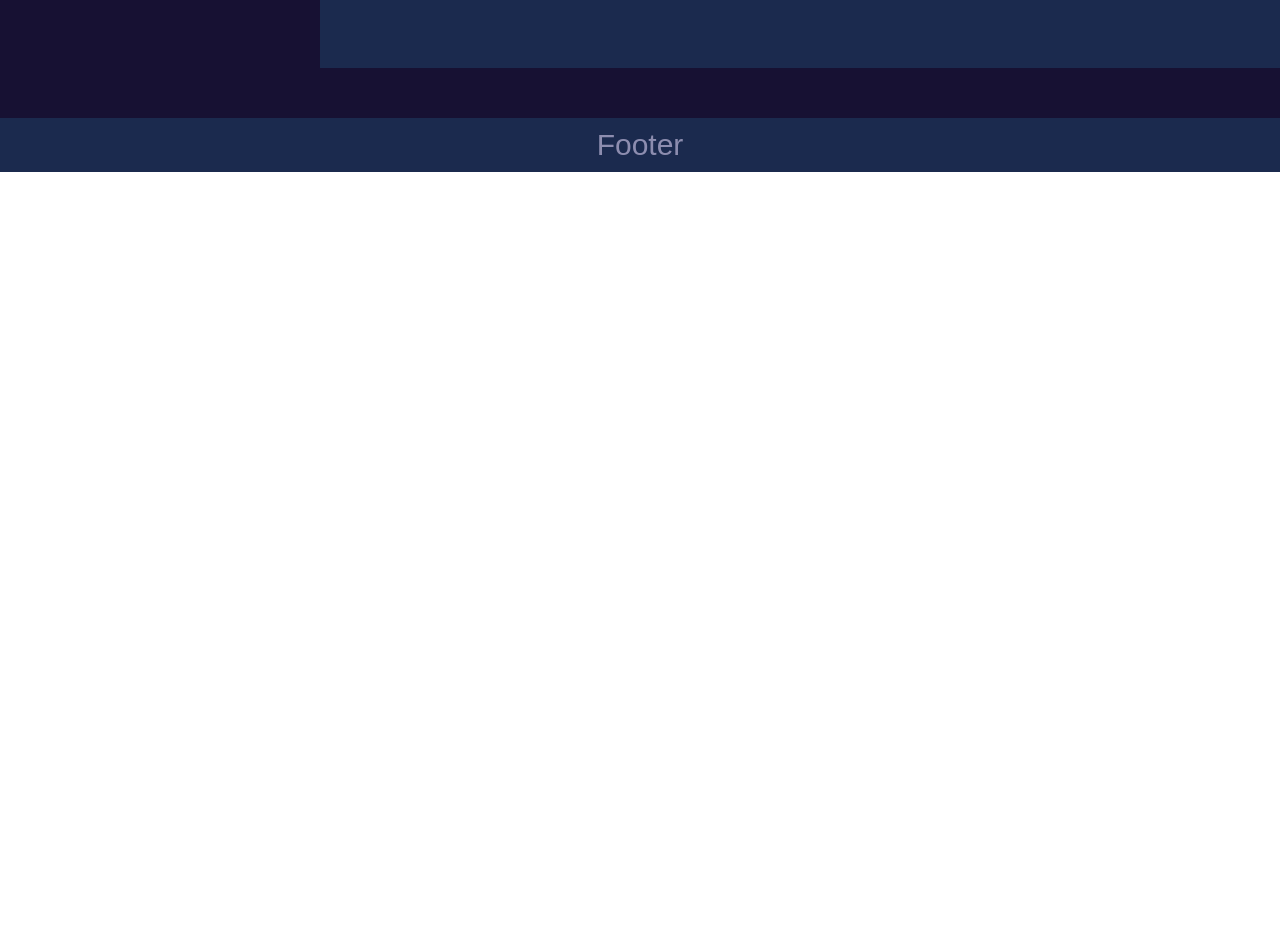
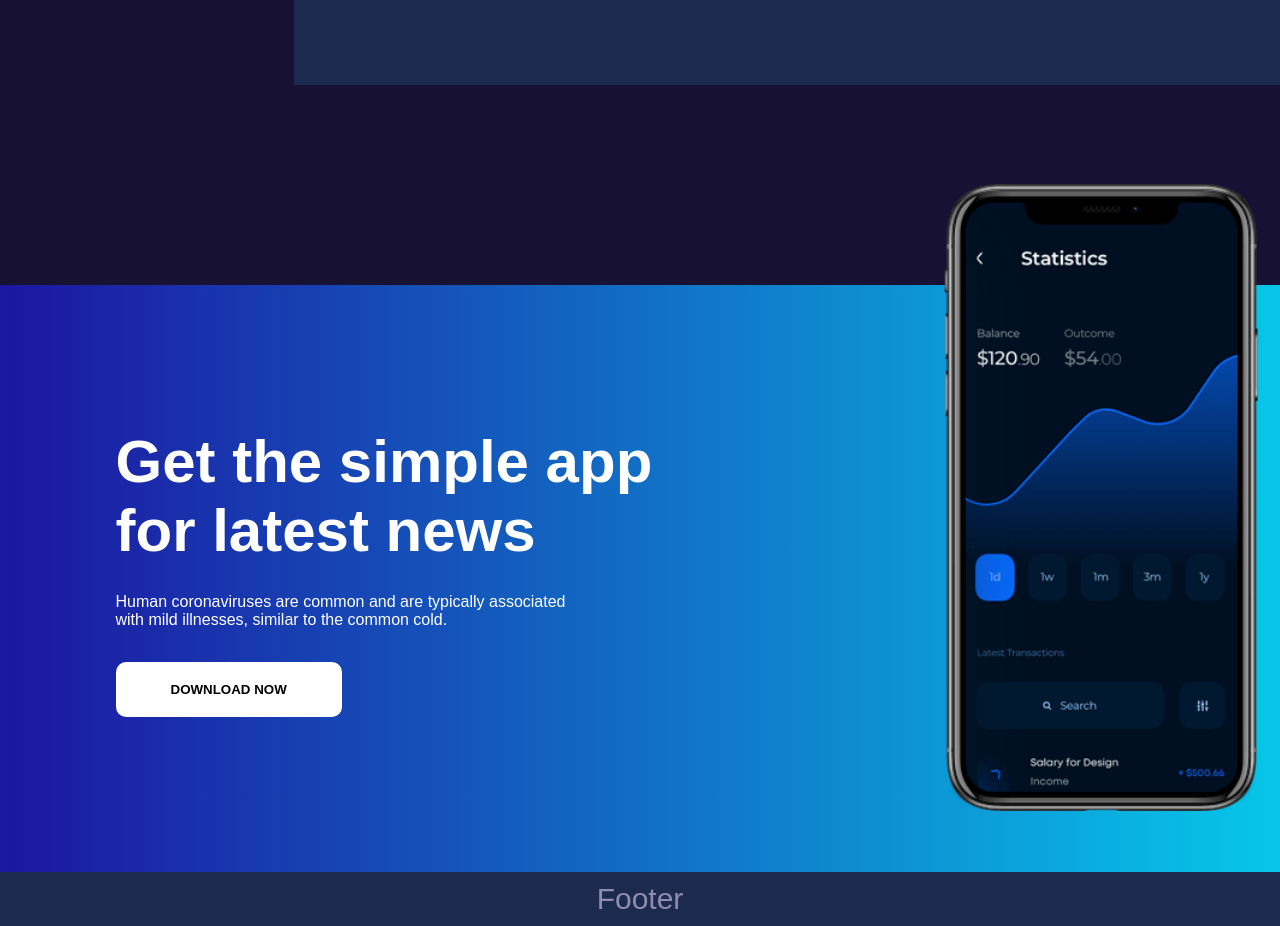
Before and after one commit to TatianaKedrova/amunt-p1-covid-tracker, a SvelteKit app: page / in a window 1280 px wide. Shown: the part 3520-4446 px from the top of the page. Before the commit the page ends 3692 px from the top, so only its background shows below. Built offline with nearby package versions, Linux system fonts and the light colour scheme; a web font is replaced by a local one.

Commit message:
Design page About

```diff
--- /dev/null
+++ b/src/lib/about.svelte
@@ -0,0 +1,72 @@
+<section class="container-page-about">
+	<div class="container-gradient">
+		<div class="text">
+			<h1>Get the simple app<br />for latest news</h1>
+			<p>
+				Human coronaviruses are common and are typically associated<br />
+				with mild illnesses, similar to the common cold.
+			</p>
+			<div class="btn-container">
+				<button class="btn">Download now</button>
+			</div>
+		</div>
+		<div class="container-img">
+			<img src="images/phone-1.png" alt="Phone Mockup" />
+		</div>
+	</div>
+</section>
+
+<style>
+	.container-page-about {
+		background-color: #171133;
+		display: flex;
+		justify-content: center;
+	}
+
+	.container-gradient {
+		background-image: linear-gradient(to right, #1d119f, #06cbeb);
+		width: 1400px;
+		border-radius: 10px;
+        padding: 57px;
+        margin-top: 150px;
+
+		display: grid;
+		grid-template-columns: repeat(2, 1fr);
+	}
+
+	.text {
+		padding-left: 93px;
+        padding-top: 35px;
+        color: white;
+	}
+
+	.text h1 {
+		font-size: 60px;
+        width: 643px;
+	}
+
+	.text p {
+		margin-top: -22px;
+	}
+
+	.container-img {
+		margin-top: -158px;
+		padding-left: 185px;
+	}
+
+    .container-img > img {
+        width: 314px;
+	}
+
+    .btn {
+		color: black;
+		background-color: #ffffff;
+		text-transform: uppercase;
+		font-weight: bold;
+		border-radius: 10px;
+		border-style: none;
+		padding: 20px 55px;
+		margin-top: 17px;
+		cursor: pointer;
+	}
+</style>
--- a/src/lib/homepage.svelte
+++ b/src/lib/homepage.svelte
@@ -82,6 +82,7 @@
 		border-radius: 30px;
 		border-style: solid;
 		padding: 20px 55px;
+		cursor: pointer;
 
 		position: absolute;
 	}
--- a/src/lib/pages.svelte
+++ b/src/lib/pages.svelte
@@ -46,14 +46,21 @@
 		color: white;
 		background-color: #1b2a4e;
 		width: 1000px;
-		height: 500px;
-		margin-left: 25%;
+
+		margin-left: 23%;
 		margin-top: 50px;
 		margin-bottom: 50px;
 		padding: 25px 65px;
+
 	}
 
 	.container-text p {
 		color: #8d8999;
 	}
+
+	.container-text h2 {
+		cursor: pointer;;
+	}
+
+
 </style>
--- a/src/lib/quarantine.svelte
+++ b/src/lib/quarantine.svelte
@@ -66,9 +66,12 @@
 		border-style: none;
 		padding: 20px 55px;
 		margin-top: 17px;
+		cursor: pointer;
 	}
 
 	.container-img {
 		padding-left: 377px;
 	}
+
+
 </style>
--- a/src/routes/+page.svelte
+++ b/src/routes/+page.svelte
@@ -3,9 +3,11 @@
 	import Prevention from '$lib/prevention.svelte';
 	import Quarantine from '$lib/quarantine.svelte';
 	import Pages from '$lib/pages.svelte';
+	import About from '$lib/about.svelte';
 </script>
 
 <Homepage />
 <Prevention />
 <Quarantine />
 <Pages />
+<About />
```
Also changed, not shown: static/images/phone-1.png (added).
